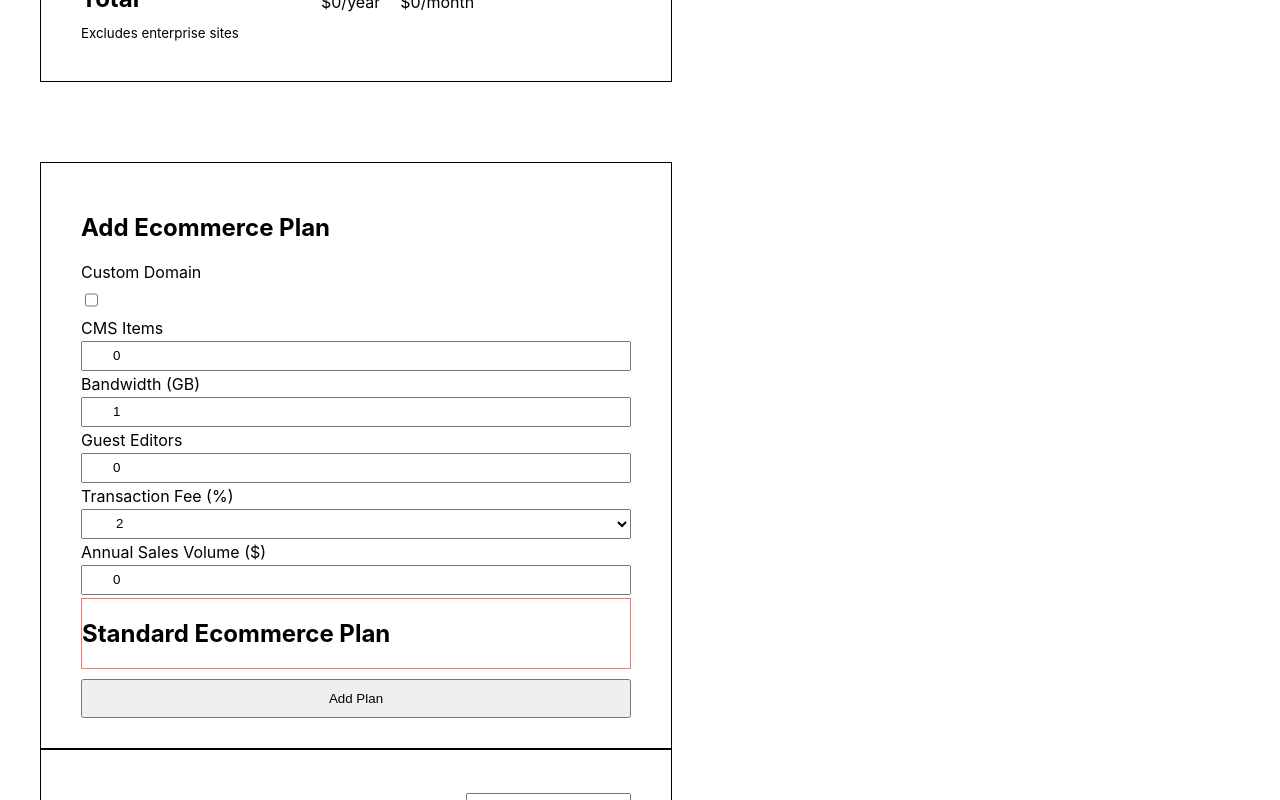
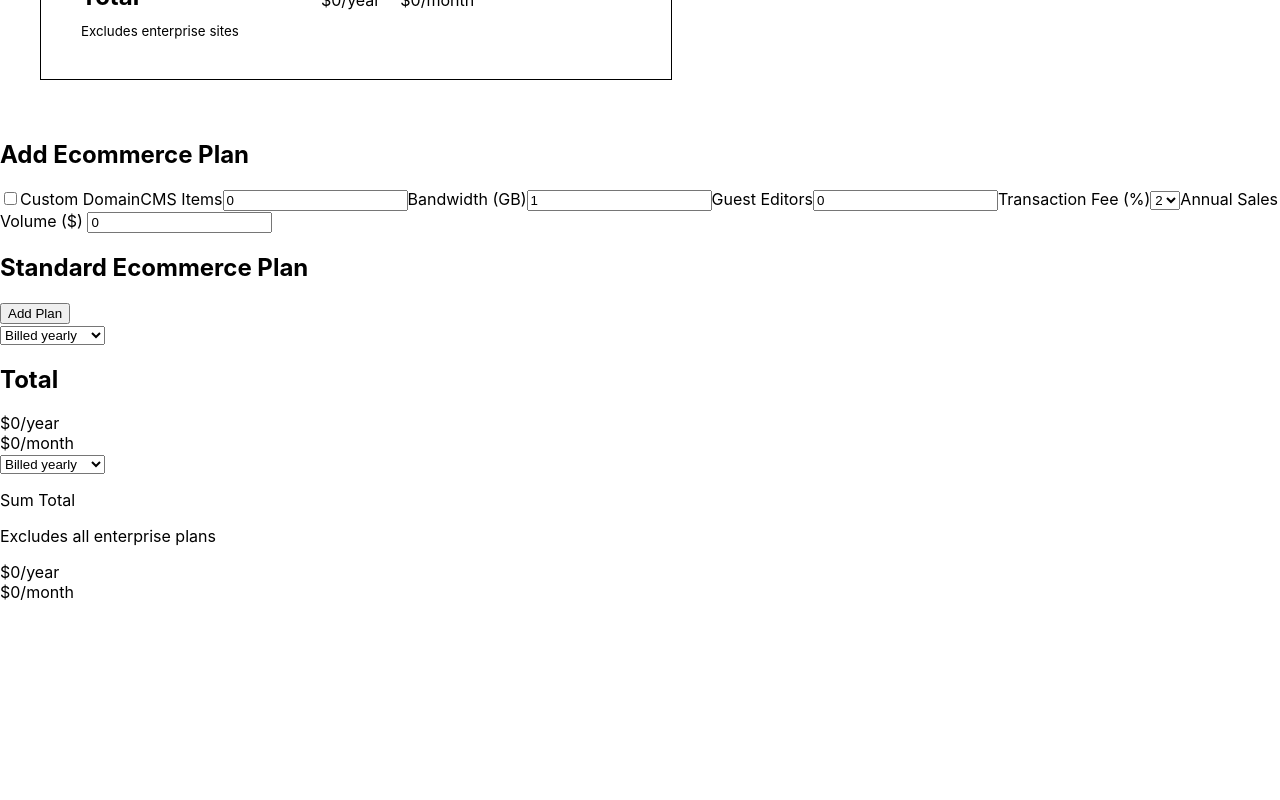
Before and after one commit to Nnadozie/webflow-calc, a React (Create React App) app: page / in a window 1280 px wide. Shown: the part 1480-2280 px from the top of the page. After the commit the page ends 2082 px from the top, so only its background shows below. Built offline with nearby package versions, Linux system fonts and the light colour scheme.

Commit message:
add ecommerce classes

```diff
--- a/src/components/EcommercePlan.tsx
+++ b/src/components/EcommercePlan.tsx
@@ -65,93 +65,93 @@ const plans: EPlan[] = [
 ];
 
 const Root = styled.div`
-  display: flex;
-  flex-wrap: wrap;
-  padding: 40px;
+  // display: flex;
+  // flex-wrap: wrap;
+  // padding: 40px;
 
-  form {
-    min-width: 550px;
-    max-width: 550px;
-    width: 550px;
-    text-align: start;
-    padding: 30px 40px 30px;
-    border: 1px solid;
-    button {
-      padding: 10px;
-    }
-    display: flex;
-    flex-direction: column;
-  }
+  // form {
+  //   min-width: 550px;
+  //   max-width: 550px;
+  //   width: 550px;
+  //   text-align: start;
+  //   padding: 30px 40px 30px;
+  //   border: 1px solid;
+  //   button {
+  //     padding: 10px;
+  //   }
+  //   display: flex;
+  //   flex-direction: column;
+  // }
 
-  label {
-    display: block;
-  }
+  // label {
+  //   display: block;
+  // }
 
-  input,
-  select {
-    display: block;
-    margin-top: 3px;
-    margin-bottom: 3px;
-    height: 30px;
-  }
+  // input,
+  // select {
+  //   display: block;
+  //   margin-top: 3px;
+  //   margin-bottom: 3px;
+  //   height: 30px;
+  // }
 
-  input[type='number'],
-  select {
-    width: 100%;
-    box-sizing: border-box;
-    padding-left: 30px;
-    padding-right: 30px;
-  }
+  // input[type='number'],
+  // select {
+  //   width: 100%;
+  //   box-sizing: border-box;
+  //   padding-left: 30px;
+  //   padding-right: 30px;
+  // }
 
-  button {
-    margin-top: 10px;
-  }
+  // button {
+  //   margin-top: 10px;
+  // }
 `;
 
 const SelectedPlans = styled.div`
-  display: flex;
-  flex-wrap: wrap;
-  flex-direction: column;
-  h2 {
-    min-width: 100%;
-    margin: 0px 40px;
-  }
-  border: 1px solid;
-  min-height: 370px;
-  padding: 40px;
+  // display: flex;
+  // flex-wrap: wrap;
+  // flex-direction: column;
+  // h2 {
+  //   min-width: 100%;
+  //   margin: 0px 40px;
+  // }
+  // border: 1px solid;
+  // min-height: 370px;
+  // padding: 40px;
 
-  .choose-pricing {
-    margin-left: auto;
-    display: flex;
-  }
+  // .choose-pricing {
+  //   margin-left: auto;
+  //   display: flex;
+  // }
 
-  max-width: 550px;
-  width: 550px;
+  // max-width: 550px;
+  // width: 550px;
 `;
 
 const Total = styled.div`
-  display: flex;
-  flex-wrap: wrap;
-  flex-direction: row;
+  // display: flex;
+  // flex-wrap: wrap;
+  // flex-direction: row;
 
-  border: 1px solid;
-  padding: 40px;
+  // border: 1px solid;
+  // padding: 40px;
 
-  max-width: 550px;
-  width: 550px;
+  // max-width: 550px;
+  // width: 550px;
 
-  .center {
-    padding: 10px;
-    display: flex;
-    align-items: center;
-    justify-content: center;
-  }
-  h2 {
-    margin-bottom: 5px;
-  }
-  .label {
-    width: 230px;
-  }
+  // .center {
+  //   padding: 10px;
+  //   display: flex;
+  //   align-items: center;
+  //   justify-content: center;
+  // }
+  // h2 {
+  //   margin-bottom: 5px;
+  // }
+  // .label {
+  //   width: 230px;
+  // }
 `;
 
 export interface IPlanState {
@@ -287,53 +287,70 @@ function EcommercePlan() {
   }, [annualyBilledMonthly, monthlyBilledMonthly, annualyBilledAnnualy, monthlyBilledAnnualy]);
 
   return (
-    <>
-      <Root>
-        <form onSubmit={handleSubmit(onSubmit)}>
+    <Root className="plan-container">
+      <div className="form-div">
+        <form onSubmit={handleSubmit(onSubmit)} className="form">
           <h2>Add Ecommerce Plan</h2>
-          <label>
-            Custom Domain
-            <input type="checkbox" placeholder="Custom Domain" defaultValue="1" {...register('customDomain')} />
+          <label className="w-checkbox checkbox-field">
+            <input
+              className="w-checkbox-input"
+              type="checkbox"
+              placeholder="Custom Domain"
+              defaultValue="1"
+              {...register('customDomain')}
+            />
+            <span className="w-form-label">Custom Domain</span>
           </label>
 
-          <label>
-            CMS Items
-            <input type="number" placeholder="CMS Items" defaultValue="2" {...register('cmsItems')} />
-          </label>
+          <label htmlFor="cmsItems">CMS Items</label>
+          <input
+            className="text-field w-input"
+            type="number"
+            placeholder="CMS Items"
+            defaultValue="2"
+            {...register('cmsItems')}
+          />
 
-          <label>
-            Bandwidth (GB)
-            <input type="number" placeholder="Bandwidth" {...register('bandwidth', {})} />
-          </label>
-          <label>
-            Guest Editors
-            <input type="number" placeholder="Guest Editors" {...register('guestEditors', {})} />
-          </label>
+          <label htmlFor="bandwidth">Bandwidth (GB)</label>
+          <input className="text-field w-input" type="number" placeholder="Bandwidth" {...register('bandwidth', {})} />
 
-          <label>
-            Transaction Fee (%)
-            <select {...register('transactionFee')}>
+          <label htmlFor="guestEditors">Guest Editors</label>
+          <input
+            className="text-field w-input"
+            type="number"
+            placeholder="Guest Editors"
+            {...register('guestEditors', {})}
+          />
+
+          <label htmlFor="transactionFee">Transaction Fee (%)</label>
+          <select className="text-field w-select" {...register('transactionFee')}>
             <option value="0">0</option>
             <option value="2">2</option>
           </select>
-          </label>
-          <label>
-            Annual Sales Volume ($)
-            <input type="number" placeholder="Annual Sales Volume" {...register('annualSalesVolume', {})} />
-          </label>
+
+          <label htmlFor="annualSalesVolume">Annual Sales Volume ($) </label>
+          <input
+            className="text-field w-input"
+            type="number"
+            placeholder="Annual Sales Volume"
+            {...register('annualSalesVolume', {})}
+          />
+
           <Selection key={uuid()}>
-            <h2>{plan?.name} Ecommerce Plan</h2>
+            <h2 className="pre-add-name-text">{plan?.name} Ecommerce Plan</h2>
           </Selection>
 
-          <button type="submit">Add Plan</button>
+          <button className="submit-button w-button" type="submit">
+            Add Plan
+          </button>
           {addedWarning && <h3>You already added one {plan.name?.toLocaleLowerCase()} site. Increment to add more.</h3>}
         </form>
-
-        <div>
-          <SelectedPlans>
+      </div>
+      <div className="plan-output">
+        <SelectedPlans className="selected-plans">
           <div className="choose-pricing">
-              <label>
-                <select value={billing} onChange={onSelect}>
+            <label className="label-standin">
+              <select value={billing} onChange={onSelect} className="select-standin w-button">
                 <option selected value="yearly">
                   Billed yearly
                 </option>
@@ -352,26 +369,25 @@ function EcommercePlan() {
             ) : null;
           })}
         </SelectedPlans>
-          <Total>
-            <div className="label">
-              <h2>Total</h2>
+        <Total className="total">
+          <div className="total-label">
+            <h2 className="total-text">Total</h2>
           </div>
           {billing === 'monthly' && (
             <>
-                <div className="center">${annualyBilledMonthly}/year</div>
-                <div className="center">${monthlyBilledMonthly}/month</div>
+              <div className="price">${annualyBilledMonthly}/year</div>
+              <div className="price">${monthlyBilledMonthly}/month</div>
             </>
           )}
           {billing === 'yearly' && (
             <>
-                <div className="center">${annualyBilledAnnualy}/year</div>
-                <div className="center">${monthlyBilledAnnualy}/month</div>
+              <div className="price">${annualyBilledAnnualy}/year</div>
+              <div className="price">${monthlyBilledAnnualy}/month</div>
             </>
           )}
         </Total>
       </div>
     </Root>
-    </>
   );
 }
 
--- a/src/components/EcommercePlanResult.tsx
+++ b/src/components/EcommercePlanResult.tsx
@@ -76,31 +76,31 @@ interface RootProps {
   animate?: boolean;
 }
 const Root = styled.div<RootProps>`
-  margin-bottom: 10px;
-  padding: 10px;
-  border: 1px solid #000000;
-  h3 {
-    margin-bottom: 5px;
-  }
-  display: flex;
-  flex-direction: row;
+  // margin-bottom: 10px;
+  // padding: 10px;
+  // border: 1px solid #000000;
+  // h3 {
+  //   margin-bottom: 5px;
+  // }
+  // display: flex;
+  // flex-direction: row;
 
-  .price {
-    padding: 10px;
-    display: flex;
-    align-items: center;
-    justify-content: center;
-  }
+  // .price {
+  //   padding: 10px;
+  //   display: flex;
+  //   align-items: center;
+  //   justify-content: center;
+  // }
 
-  .plan-name {
-    max-width: 230px;
-    width: 230px;
-  }
+  // .plan-name {
+  //   max-width: 230px;
+  //   width: 230px;
+  // }
 
-  button {
-    margin-right: 10px;
-    width: 85px;
-  }
+  // button {
+  //   margin-right: 10px;
+  //   width: 85px;
+  // }
 `;
 
 const EcommercePlanResult: React.FC<EcommercePlanResult> = ({ plan, billing, countPlans, setCountPlans }) => {
@@ -117,16 +117,22 @@ const EcommercePlanResult: React.FC<EcommercePlanResult> = ({ plan, billing, cou
   const annualyBilledMonthly = billMonthly * 12 * sites;
 
   return (
-    <Root>
-      <div className="plan-name">
-        <h3>
+    <Root className="plan-card">
+      <div className="plan-quantity">
+        <h3 className="plan-name">
           {plan?.name} Ecommerce Site {`x ${sites}`}
         </h3>
-        <div>
-          <button onClick={() => setCountPlans({ ...countPlans, [plan.name]: countPlans[plan.name] - 1 })}>
+        <div className="plan-quantity-button">
+          <button
+            className="Decrement w-button"
+            onClick={() => setCountPlans({ ...countPlans, [plan.name]: countPlans[plan.name] - 1 })}
+          >
             {countPlans[plan.name] === 1 ? 'Remove' : 'Decrement'}
           </button>
-          <button onClick={() => setCountPlans({ ...countPlans, [plan.name]: countPlans[plan.name] + 1 })}>
+          <button
+            className="Increment w-button"
+            onClick={() => setCountPlans({ ...countPlans, [plan.name]: countPlans[plan.name] + 1 })}
+          >
             Increment
           </button>
         </div>
--- a/src/components/Selection.tsx
+++ b/src/components/Selection.tsx
@@ -6,21 +6,21 @@ interface ISelection {
 }
 
 const Root = styled.div`
-  border: 1px solid #f44336b8;
-  animation: animate-background linear 0.1s;
+  // border: 1px solid #f44336b8;
+  // animation: animate-background linear 0.1s;
 
-  @keyframes animate-background {
-    from {
-      border: 1px solid #ffffff;
-    }
-    to {
-      border: 1px solid #f44336b8;
-    }
-  }
+  // @keyframes animate-background {
+  //   from {
+  //     border: 1px solid #ffffff;
+  //   }
+  //   to {
+  //     border: 1px solid #f44336b8;
+  //   }
+  // }
 `;
 
 const Selection: React.FC<ISelection> = ({ children }) => {
-  return <Root>{children}</Root>;
+  return <Root className="pre-add-name">{children}</Root>;
 };
 
 export default Selection;
```
Lines whose indentation alone changed are shown as unchanged.
